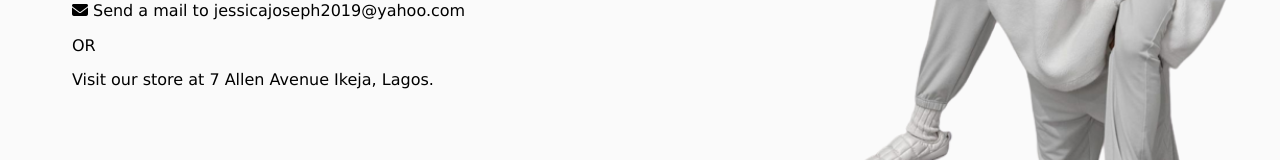
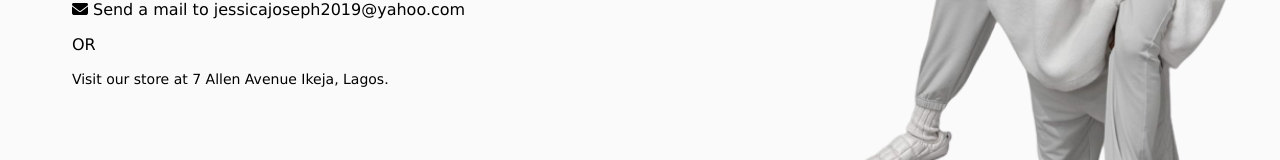
Before and after one commit to ForJessicaSake/FittingStyle, a plain HTML site: page contact.html in a window 1280 px wide. Shown: the part 465-625 px from the top of the page. Drawn offline with Linux system fonts and the light colour scheme.

```diff
--- a/contact.html
+++ b/contact.html
@@ -43,7 +43,7 @@
 
                 <h3><span><i class="fa-solid fa-envelope"></i></span> Send a mail to jessicajoseph2019@yahoo.com</h3>
                 <p style="margin-top: 2%;">OR</p>
-         <h3>Visit our store at 7 Allen Avenue Ikeja, Lagos.</h3>
+         <h4>Visit our store at 7 Allen Avenue Ikeja, Lagos.</h4>
              </div>
             <img class="landing-page-image" src="img/download__15_-removebg-preview (3).png">
         </main>
```
